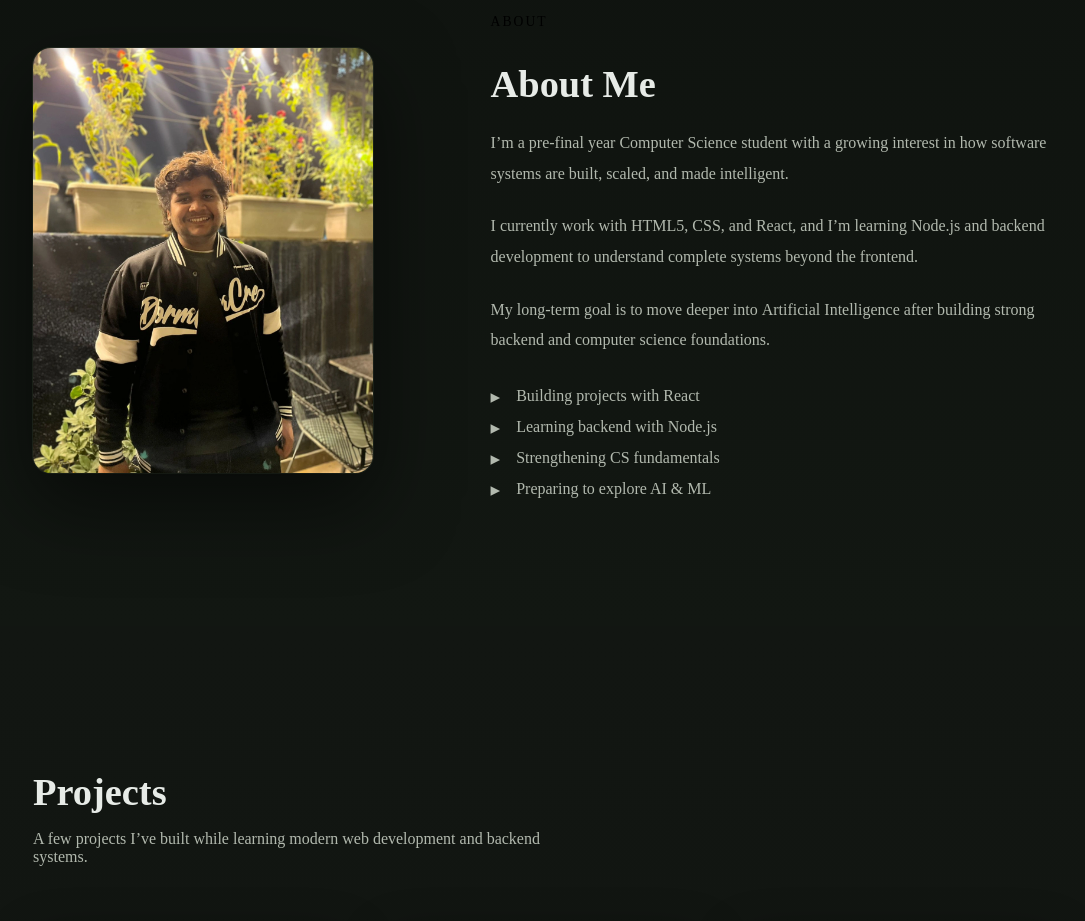
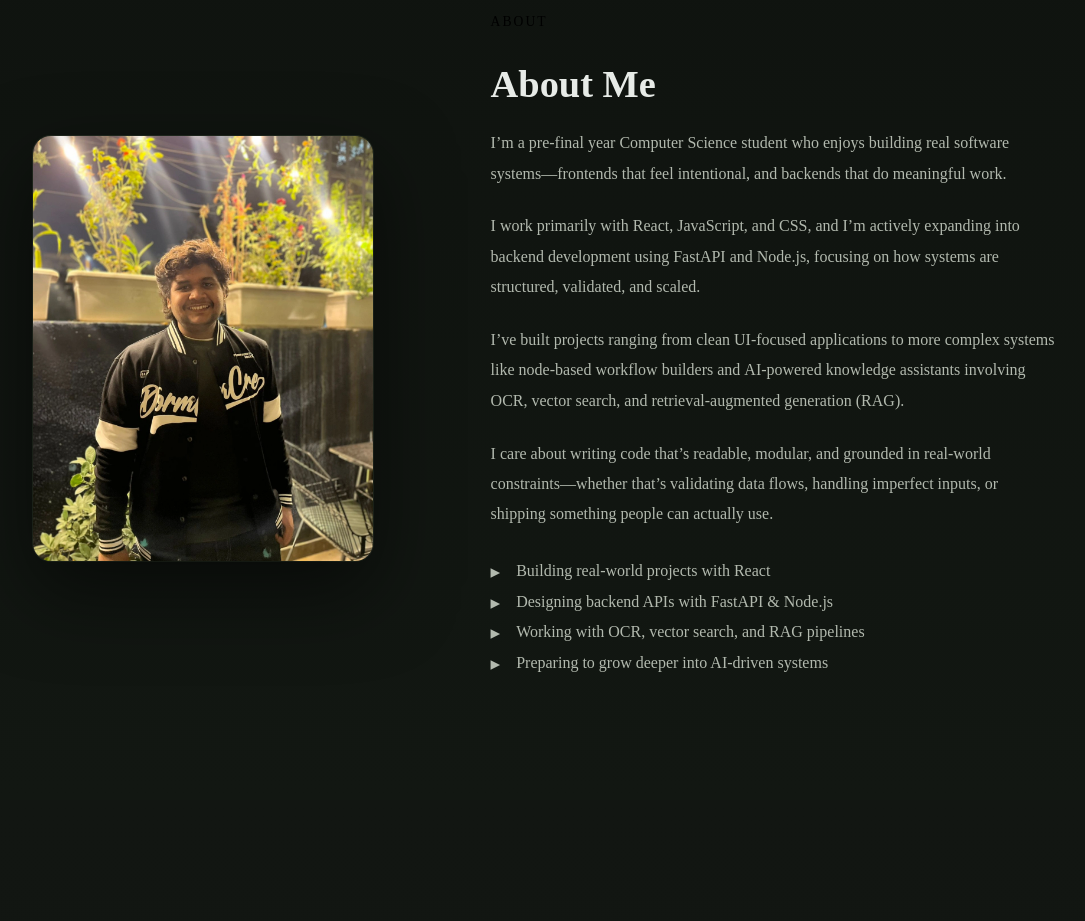
Before and after one commit to Manas-Sharma-210/portfolio-manas, a React (Vite) app: page / in a window 1280 px wide. Shown: the part 900-1821 px from the top of the page, without its empty margins (95-1180 px from the left). Built offline with nearby package versions, Linux system fonts and the light colour scheme.

Commit message:
Updated About

```diff
--- a/src/components/About.jsx
+++ b/src/components/About.jsx
@@ -16,30 +16,38 @@ function About() {
           <h2>About Me</h2>
 
           <p>
-            I’m a pre-final year <strong>Computer Science student</strong> with a
-            growing interest in how software systems are built, scaled, and made
-            intelligent.
+            I’m a pre-final year <strong>Computer Science student</strong> who
+            enjoys building real software systems—frontends that feel
+            intentional, and backends that do meaningful work.
           </p>
 
           <p>
-            I currently work with{" "}
-            <strong>HTML5, CSS, and React</strong>, and I’m learning{" "}
-            <strong>Node.js</strong> and backend development to understand
-            complete systems beyond the frontend.
+            I work primarily with <strong>React, JavaScript, and CSS</strong>,
+            and I’m actively expanding into backend development using{" "}
+            <strong>FastAPI</strong> and <strong>Node.js</strong>, focusing on
+            how systems are structured, validated, and scaled.
           </p>
 
           <p>
-            My long-term goal is to move deeper into{" "}
-            <strong>Artificial Intelligence</strong> after building strong
-            backend and computer science foundations.
+            I’ve built projects ranging from clean UI-focused applications to
+            more complex systems like <strong>node-based workflow builders</strong>{" "}
+            and <strong>AI-powered knowledge assistants</strong> involving OCR,
+            vector search, and retrieval-augmented generation (RAG).
+          </p>
+
+          <p>
+            I care about writing code that’s readable, modular, and grounded in
+            real-world constraints—whether that’s validating data flows,
+            handling imperfect inputs, or shipping something people can actually
+            use.
           </p>
 
           {/* current focus */}
           <ul className="about-current">
-            <li>Building projects with React</li>
-            <li>Learning backend with Node.js</li>
-            <li>Strengthening CS fundamentals</li>
-            <li>Preparing to explore AI & ML</li>
+            <li>Building real-world projects with React</li>
+            <li>Designing backend APIs with FastAPI & Node.js</li>
+            <li>Working with OCR, vector search, and RAG pipelines</li>
+            <li>Preparing to grow deeper into AI-driven systems</li>
           </ul>
         </div>
       </div>
```
